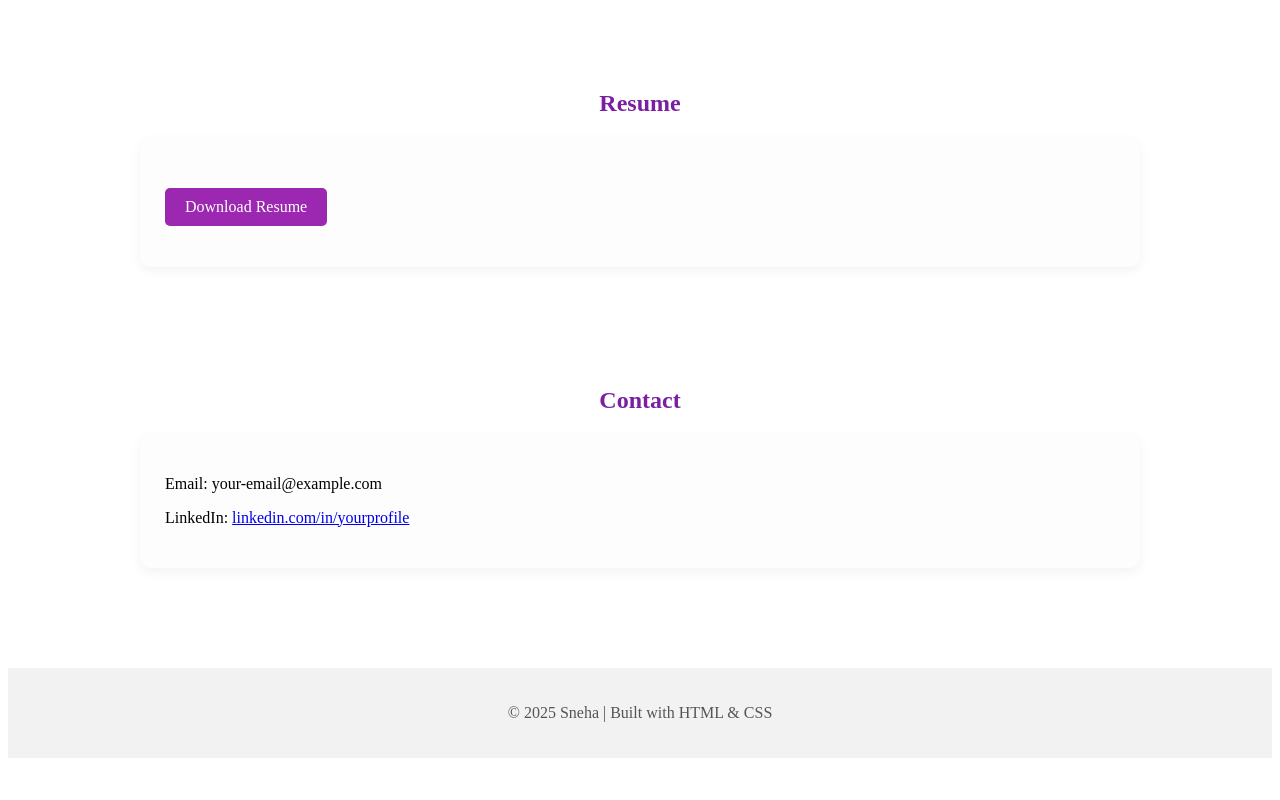
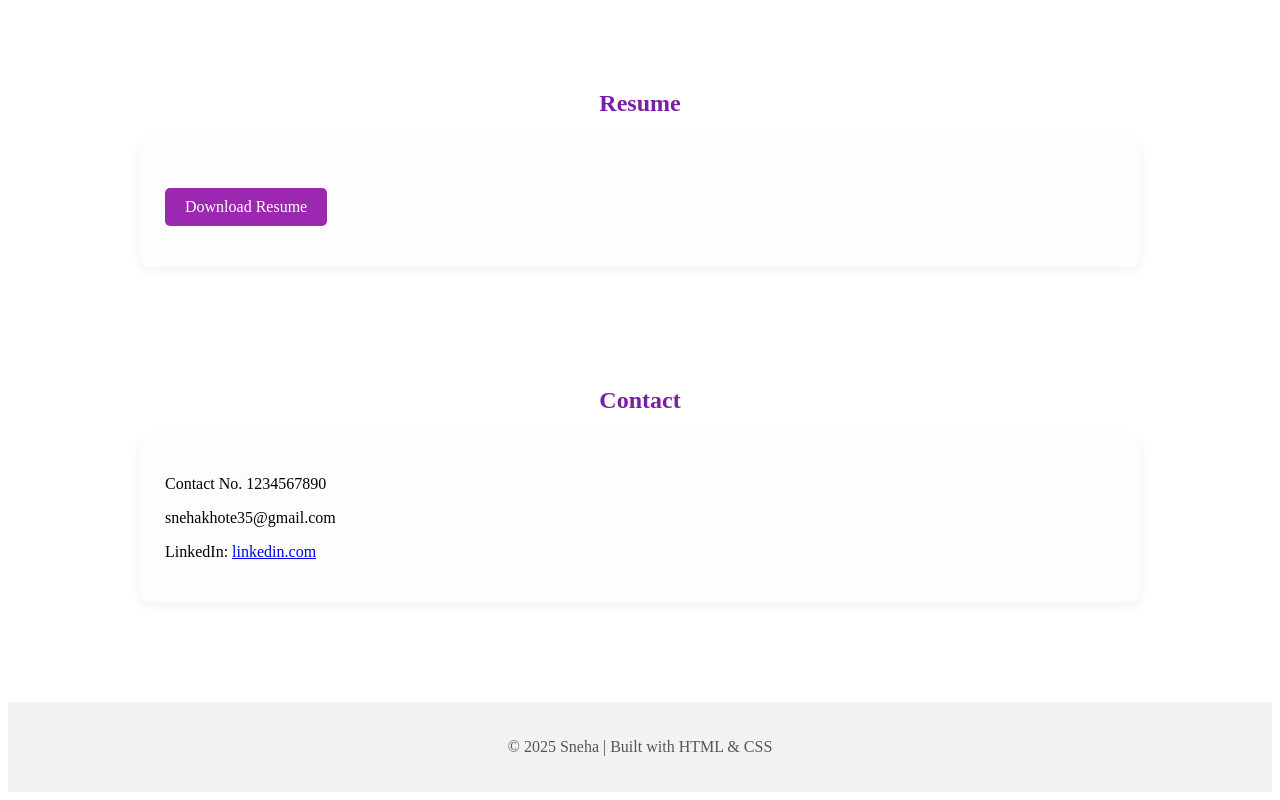
Before and after one commit to snehakhote/html.portfolio-, a plain HTML site: page index.html in a window 1280 px wide. Shown: the part 1330-2130 px from the top of the page. Before the commit the page ends 2096 px from the top, so only its background shows below. Drawn offline with Linux system fonts and the light colour scheme.

Commit message:
Update index.html

```diff
--- a/index.html
+++ b/index.html
@@ -57,8 +57,9 @@
   <section id="contact">
     <h2>Contact</h2>
     <div class="content-box">
-      <p>Email: your-email@example.com</p>
-      <p>LinkedIn: <a href="https://linkedin.com/in/yourprofile" target="_blank">linkedin.com/in/yourprofile</a></p>
+        <p> Contact No. 1234567890
+      <p>snehakhote35@gmail.com</p>
+      <p>LinkedIn: <a href="https://linkedin.com/in/yourprofile" target="_blank">linkedin.com</a></p>
     </div>
   </section>
 
```
